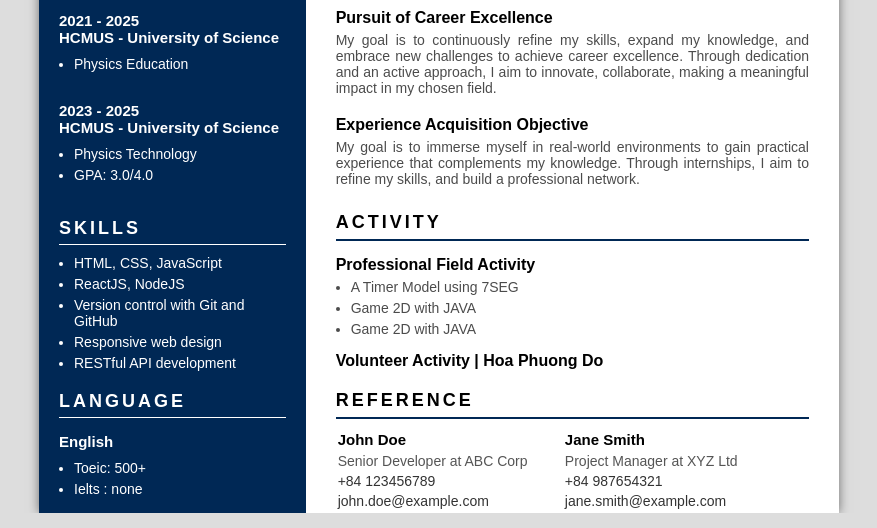
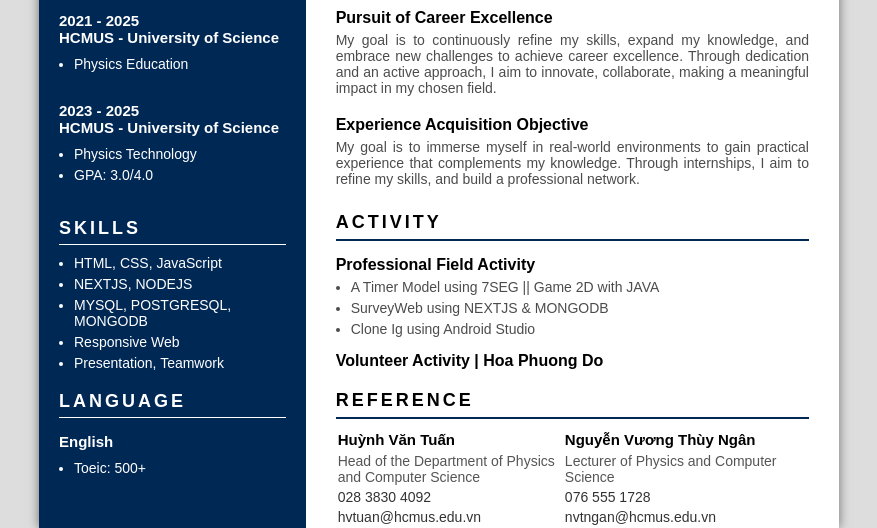
Before and after one commit to NguyenLoc25/My_CV, a plain HTML site: page styles/CV/index.html in a window 1280 px wide. Shown: the part 598-1126 px from the top of the page, without its empty margins (201-1078 px from the left). Drawn offline with Linux system fonts and the light colour scheme.

Commit message:
Cập nhật tệp index.html và styles/CV/index.html

```diff
--- a/styles/CV/index.html
+++ b/styles/CV/index.html
@@ -299,10 +299,10 @@ body{
                 <h3 class="section_heading">Skills</h3>
                 <ul class="list_skills">
                     <li>HTML, CSS, JavaScript</li>
-                    <li>ReactJS, NodeJS</li>
-                    <li>Version control with Git and GitHub</li>
-                    <li>Responsive web design</li>
-                    <li>RESTful API development</li>
+                    <li>NEXTJS, NODEJS</li>
+                    <li>MYSQL, POSTGRESQL, MONGODB</li>
+                    <li>Responsive Web</li>
+                    <li>Presentation, Teamwork</li>
                 </ul>
             </div>
             <div class="section_language">
@@ -313,7 +313,7 @@ body{
                     </div>
                     <ul class="content">
                         <li>Toeic: 500+</li>
-                        <li>Ielts : none</li>
+                        <!-- <li>Ielts : none</li> -->
                     </ul>
                 </div>
             </div>
@@ -359,9 +359,9 @@ body{
                 <div class="content_section">
                     <h4 class="sub_Heading">Professional Field Activity</h4>
                     <ul class="text_sections">
-                        <li>A Timer Model using 7SEG</li>
-                        <li>Game 2D with JAVA</li>
-                        <li>Game 2D with JAVA</li>
+                        <li>A Timer Model using 7SEG || Game 2D with JAVA</li>
+                        <li>SurveyWeb using NEXTJS & MONGODB</li>
+                        <li>Clone Ig using Android Studio</li>
                     </ul>
                 </div>
 
@@ -372,20 +372,20 @@ body{
                 <h3 class="section_title">REFERENCE</h3>
 
                 <div class="col_half Reference_item">
-                    <div class="Reference_heading">John Doe</div>
-                    <div class="Reference_sub_heading">Senior Developer at ABC Corp</div>
+                    <div class="Reference_heading">Huỳnh Văn Tuấn</div>
+                    <div class="Reference_sub_heading">Head of the Department of Physics and Computer Science</div>
                     <div class="Reference_content">
-                        <p class="Reference_phone">+84 123456789</p>
-                        <div class="Reference_email">john.doe@example.com</div>
+                        <p class="Reference_phone">028 3830 4092</p>
+                        <div class="Reference_email">hvtuan@hcmus.edu.vn</div>
                     </div>
                 </div>
 
                 <div class="col_half Reference_item">
-                    <div class="Reference_heading">Jane Smith</div>
-                    <div class="Reference_sub_heading">Project Manager at XYZ Ltd</div>
+                    <div class="Reference_heading">Nguyễn Vương Thùy Ngân</div>
+                    <div class="Reference_sub_heading">Lecturer of Physics and Computer Science</div>
                     <div class="Reference_content">
-                        <p class="Reference_phone">+84 987654321</p>
-                        <div class="Reference_email">jane.smith@example.com</div>
+                        <p class="Reference_phone">076 555 1728</p>
+                        <div class="Reference_email">nvtngan@hcmus.edu.vn</div>
                     </div>
                 </div>
             </div>
```
Also changed, not shown: index.html (+3 -3 lines).
